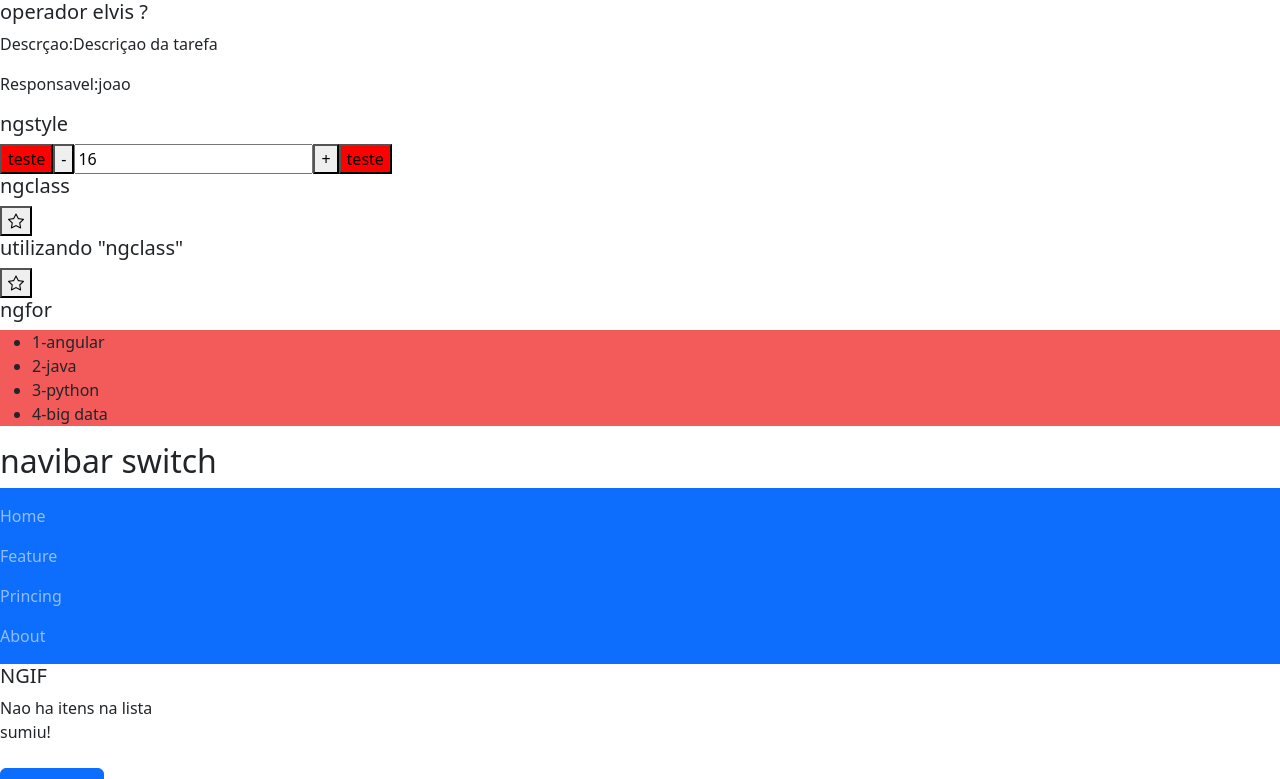
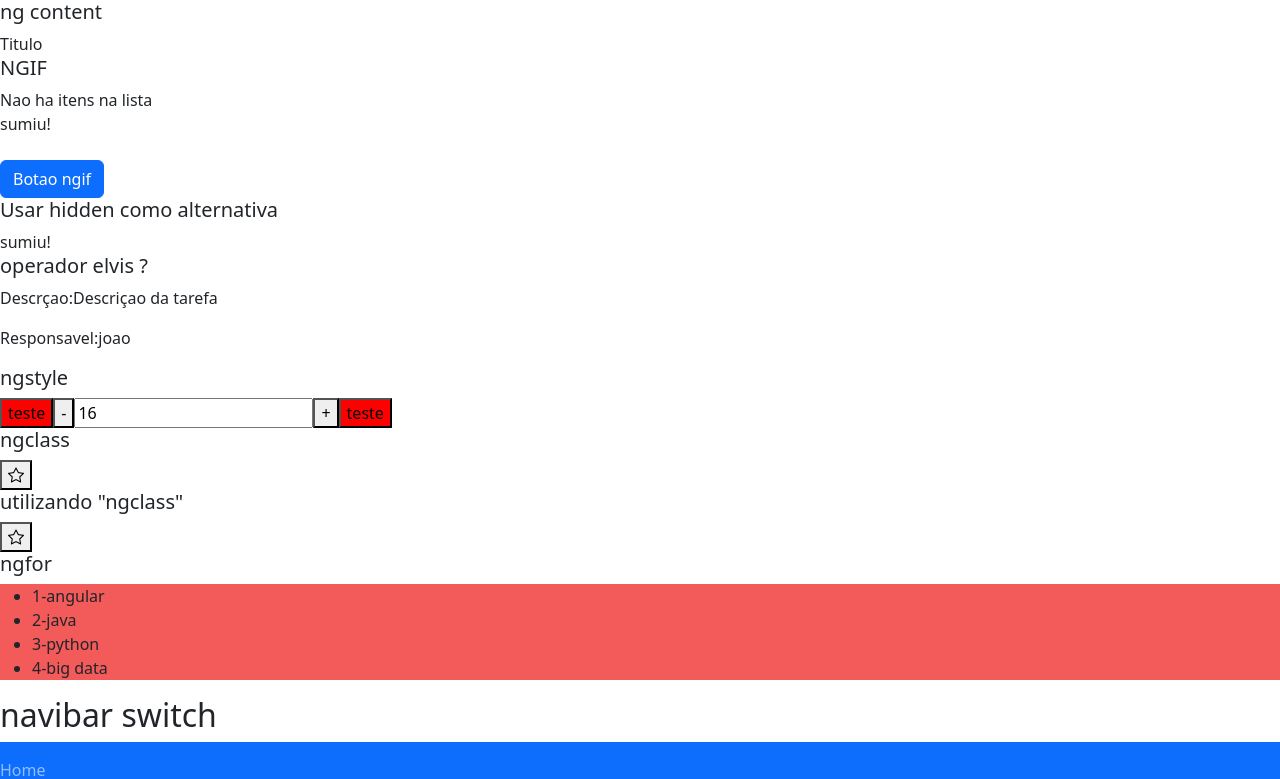
Before and after one commit to Joaocastro20/Angular, an Angular app: page / in a window 1280 px wide. Shown: the top 779 px of the page. Built offline with nearby package versions, Linux system fonts and the light colour scheme.

Commit message:
adicionar ng-content

```diff
--- a/src/app/app.component.html
+++ b/src/app/app.component.html
@@ -1,3 +1,4 @@
+<app-diretiva-ng-content><div class="titulo">Titulo</div> <app-diretiva-ngif class="corpo"></app-diretiva-ngif></app-diretiva-ng-content>
 <app-operador-elvis></app-operador-elvis>
 <app-diretiva-ngstyle></app-diretiva-ngstyle>
 <app-diretiva-ngclass></app-diretiva-ngclass>
--- a/src/app/app.module.ts
+++ b/src/app/app.module.ts
@@ -19,6 +19,7 @@ import { DiretivaNgforComponent } from './diretiva-ngfor/diretiva-ngfor.componen
 import { DiretivaNgclassComponent } from './diretiva-ngclass/diretiva-ngclass.component';
 import { DiretivaNgstyleComponent } from './diretiva-ngstyle/diretiva-ngstyle.component';
 import { OperadorElvisComponent } from './operador-elvis/operador-elvis.component';
+import { DiretivaNgContentComponent } from './diretiva-ng-content/diretiva-ng-content.component';
 
 
 @NgModule({
@@ -34,7 +35,8 @@ import { OperadorElvisComponent } from './operador-elvis/operador-elvis.componen
     DiretivaNgforComponent,
     DiretivaNgclassComponent,
     DiretivaNgstyleComponent,
-    OperadorElvisComponent
+    OperadorElvisComponent,
+    DiretivaNgContentComponent
   ],
   imports: [
     BrowserModule,
--- /dev/null
+++ b/src/app/diretiva-ng-content/diretiva-ng-content.component.html
@@ -0,0 +1,7 @@
+<h5>ng content</h5>
+<div class="panel panel-default">
+    <div class="panel-heading" ><ng-content select=".titulo"></ng-content></div>
+
+    <div class="panel-body"><ng-content select=".corpo"></ng-content></div>
+
+</div>
--- /dev/null
+++ b/src/app/diretiva-ng-content/diretiva-ng-content.component.ts
@@ -0,0 +1,15 @@
+import { Component, OnInit } from '@angular/core';
+
+@Component({
+  selector: 'app-diretiva-ng-content',
+  templateUrl: './diretiva-ng-content.component.html',
+  styleUrls: ['./diretiva-ng-content.component.css']
+})
+export class DiretivaNgContentComponent implements OnInit {
+
+  constructor() { }
+
+  ngOnInit(): void {
+  }
+
+}
```
Also changed, not shown: src/app/diretiva-ng-content/diretiva-ng-content.component.css (added), 1 other file (tests, documents, lock files or other folders).
